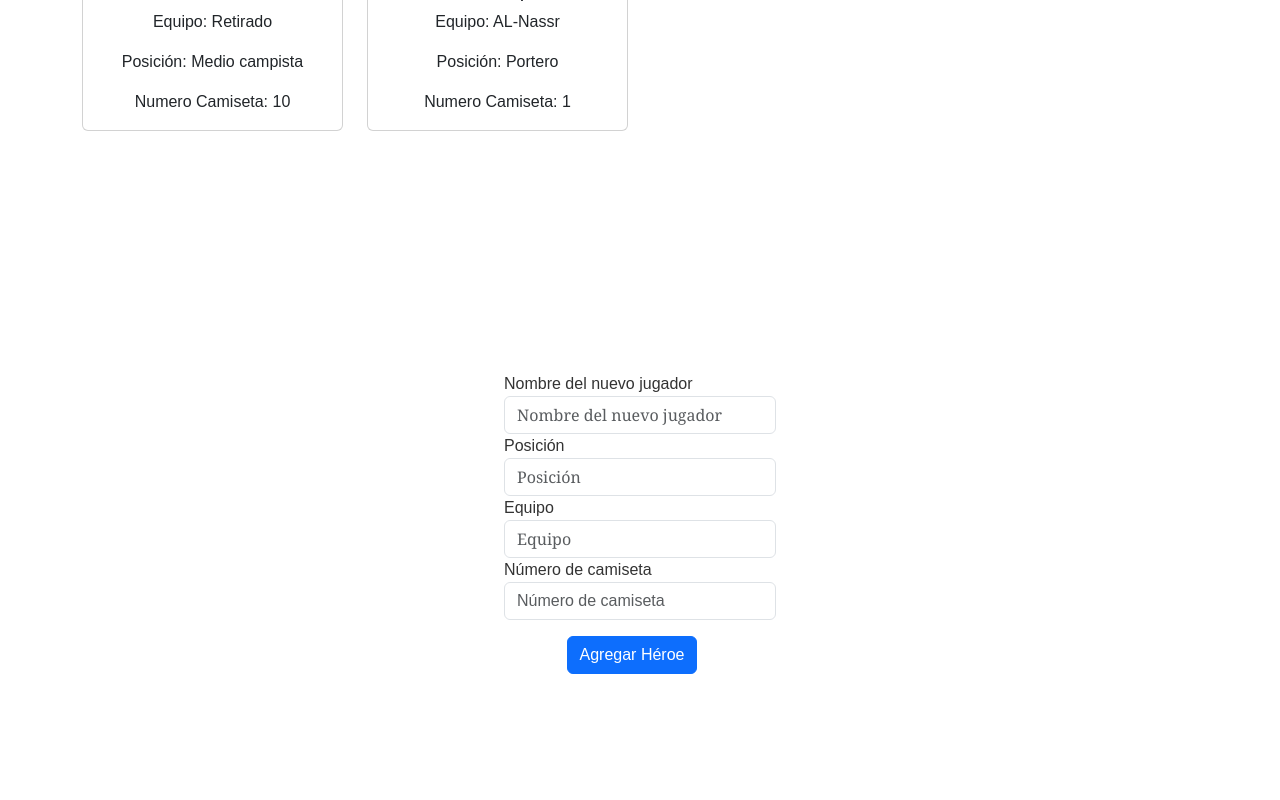
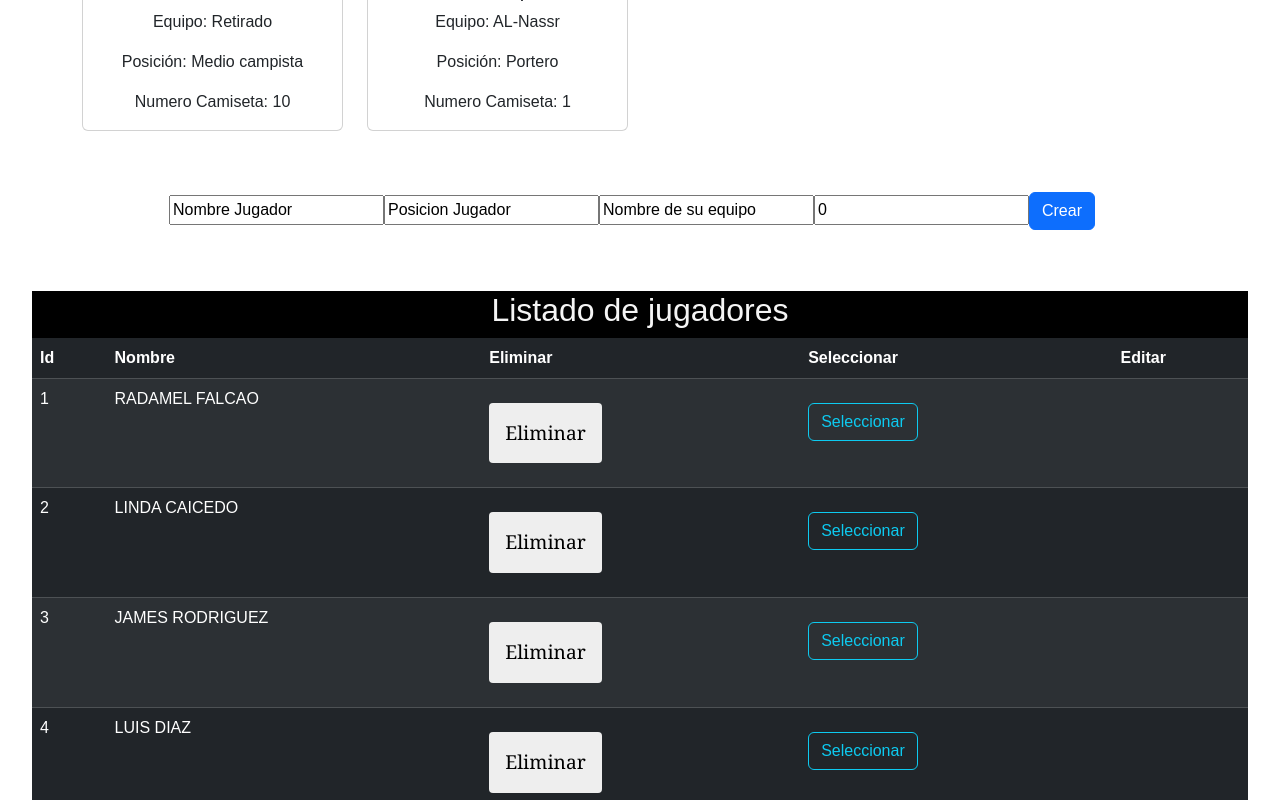
Before and after one commit to jufe941209/FrontEndTourHeroes, an Angular app: page / in a window 1280 px wide. Shown: the part 1660-2460 px from the top of the page. Built offline with nearby package versions, Linux system fonts and the light colour scheme.

Commit message:
Entrega final

```diff
--- a/src/app/detalle-heroe/detalle-heroe.component.ts
+++ b/src/app/detalle-heroe/detalle-heroe.component.ts
@@ -6,7 +6,8 @@ import { HEROES, Heroe } from '../heroe';
   styleUrls: ['./detalle-heroe.css']
 })
 export class DetalleHeroeComponent {
-  mysHeroes:Heroe[] = HEROES
+  mysHeroes:Heroe[] = HEROES;
+  selectedHeroe: Heroe|null=null;
 
   deleteHeroe(hero: Heroe): void {
     const index = this.mysHeroes.indexOf(hero);
@@ -21,5 +22,13 @@ export class DetalleHeroeComponent {
     button.style.backgroundColor = 'red';
   }
 
+  selectHeroe(heroe:Heroe){
+    this.selectedHeroe = heroe;
+  }
+
+
+  updateHeroe(myHeroe: Heroe, newNameHeroe:string){
+    myHeroe.name = newNameHeroe;
+  }
 
 }
--- a/src/app/detalle-heroe/detalle-heroe.html
+++ b/src/app/detalle-heroe/detalle-heroe.html
@@ -12,20 +12,26 @@
           <th scope="col">Id</th>
           <th scope="col">Nombre</th>
           <th scope="col">Eliminar</th>
+          <th scope ="col">Seleccionar</th>
+          <th scope ="col">Editar</th>
         </tr>
       </thead>
       <tbody>
 
         <tr  *ngFor="let myHeroe of mysHeroes">
-            <td scope="row">{{myHeroe.id}}</td>
 
-        <td>
-              <span class="data">{{myHeroe.name | uppercase}}</span>
-        </td>
+          <td scope="row">{{myHeroe.id}}</td>
+          <td>{{myHeroe.name | uppercase}}</td>
+          <td><button type="button" (click)="deleteHeroe(myHeroe)" (mousedown)="mouseDownHandler($event)">Eliminar</button></td>
+          <!--<td><button class="myButton" [class.mySelectedButton]="myHeroe ===selectedHeroe" (click)="selectHeroe(myHeroe)">Seleccionar</button></td>-->
+          <td><button class="myButton" [class]="myHeroe ===selectedHeroe? 'btn btn-outline-danger' : 'btn btn-outline-info' " (click)="selectHeroe(myHeroe)">Seleccionar</button></td>
+          <td>
+            <div *ngIf="myHeroe ===selectedHeroe">
+              <input #newNameHeroe id="heroe{{myHeroe.id}}" placeholder="{{myHeroe.name}}" type="text">
+              <button (click)="updateHeroe(myHeroe, newNameHeroe.value)">Modificar</button>
 
-        <td>
-          <button type="button" (click)="deleteHeroe(myHeroe)" (mousedown)="mouseDownHandler($event)">Eliminar</button>
-        </td>
+            </div>
+          </td>
         </tr>
 
       </tbody>
--- a/src/app/heroe/heroe.component.ts
+++ b/src/app/heroe/heroe.component.ts
@@ -8,17 +8,14 @@ import { HEROES, Heroe } from '../heroe';
 })
 export class HeroeComponent {
   mysHeroes: Heroe[] = HEROES;
+  myNewHeroe:Heroe={id:-1,name:"Nombre Jugador",posicion:"Posicion Jugador",equipo:"Nombre de su equipo",numeroCamiseta:0}
 
-  newHeroe(nameHeroe: string, newPosicion: string, newEquipo: string,newCamiseta: number) {
-  let newid: number = this.mysHeroes.length + 1;
-  console.log('entro al metodo desde el click');
-  this.mysHeroes.push({
-    id: newid,
-    name: nameHeroe,
-    posicion: newPosicion,
-    equipo: newEquipo,
-     numeroCamiseta: newCamiseta,
-  });
+
+newHeroe2(){
+  this.myNewHeroe.id = this.mysHeroes.length + 1;
+  this.mysHeroes.push(this.myNewHeroe);
+  this.myNewHeroe={id:-1,name:"Nombre Jugador",posicion:"Posicion Jugador",equipo:"Nombre de su equipo",numeroCamiseta:-1}
+
 }
 
   mouseMoveHandler(event: MouseEvent): void {
--- a/src/app/heroe/heroe.css
+++ b/src/app/heroe/heroe.css
@@ -10,9 +10,9 @@ h3{
   }
 
   .center-content {
-    display: flex;
-    flex-direction: column;
-    justify-content: center;
-    align-items: center;
-    min-height: 100vh;
-  }
+  display: flex;
+  flex-direction: column;
+  justify-content: center;
+  align-items: center;
+  min-height: 20vh;
+}
--- a/src/app/heroe/heroe.html
+++ b/src/app/heroe/heroe.html
@@ -21,11 +21,31 @@
   </div>
 </div>
 
+
 <div class="container center-content">
   <div class="row justify-content-center">
     <div class="col-md-12">
-      <form action="#" method="POST">
-        <div class="form-group">
+      <div>
+
+        <input [(ngModel)]="myNewHeroe.name">
+        <input [(ngModel)]="myNewHeroe.posicion">
+        <input [(ngModel)]="myNewHeroe.equipo">
+        <input [(ngModel)]="myNewHeroe.numeroCamiseta">
+        <button
+                  type="button"
+                  class="btn btn-primary"
+                  (click)="newHeroe2()"
+                  (mousemove)="mouseMoveHandler($event)"
+                >Crear</button>
+      </div>
+    </div>
+  </div>
+
+
+</div>
+
+<!-- Codigo usando un form
+
 <label for="namenewheroe">Nombre del nuevo jugador</label>
 <input
   #namenewheroe
@@ -82,4 +102,4 @@
 </form>
 </div>
 </div>
-</div>
+</div> -->
```
Also changed, not shown: src/app/detalle-heroe/detalle-heroe.css (+7 -0 lines). Lines whose indentation alone changed are shown as unchanged.
